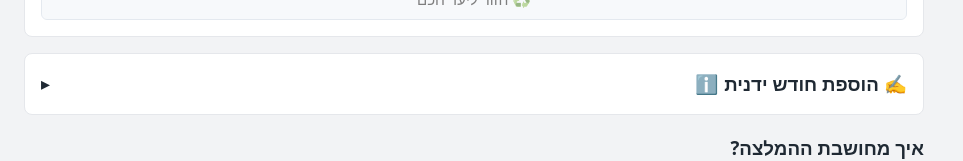
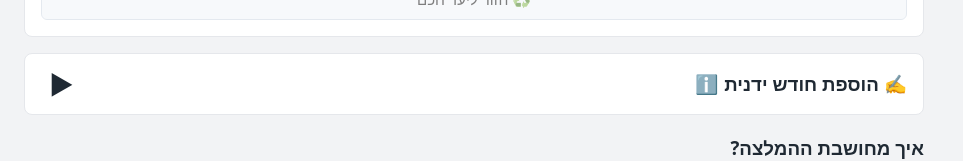
Before and after one commit to Yakirat/work-hour-advisor, a React (Vite) app: page / in a window 1280 px wide. Shown: the part 1150-1311 px from the top of the page, without its empty margins (0-963 px from the left). Built offline with nearby package versions, Linux system fonts and the light colour scheme.

Commit message:
feat: enhance manual entry toggle icon with animation and styling

```diff
--- a/src/App.tsx
+++ b/src/App.tsx
@@ -407,9 +407,19 @@ const example: MonthRecord[] = [
             </span>
           </h3>
 
-          <span style={{ fontSize: 18 }}>
-            {isManualOpen ? "▾" : "▸"}
+          <span
+            style={{
+              fontSize: 26,
+              fontWeight: "bold",
+              lineHeight: 1,
+              marginLeft: 8,
+              transition: "transform 0.2s ease",
+              transform: isManualOpen ? "rotate(90deg)" : "rotate(0deg)",
+            }}
+          >
+            ▶
           </span>
+
         </div>
 
         {isManualOpen && (
```
